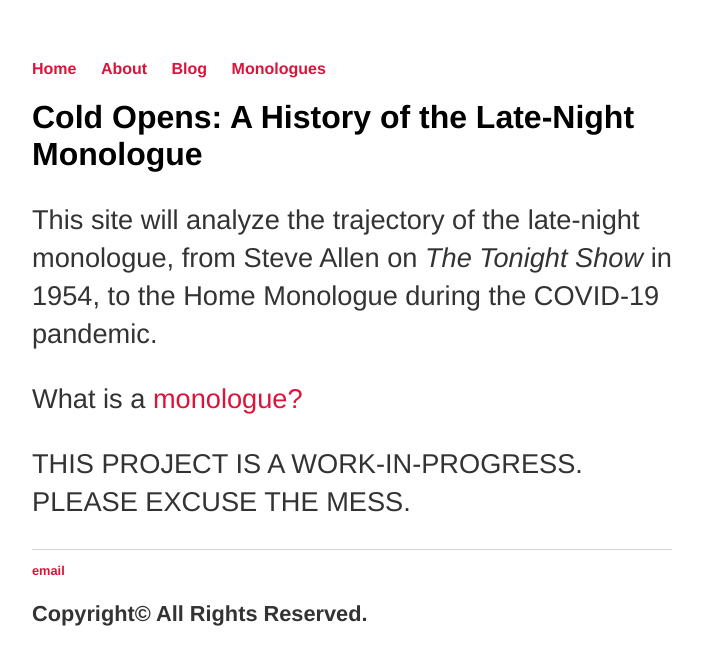
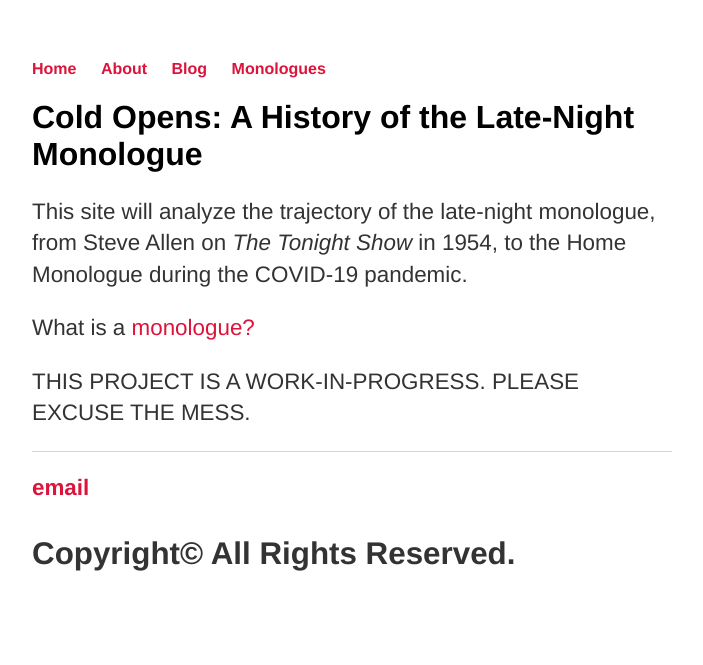
Before and after one commit to andersonshumate/andersonshumate.github.io, a Jekyll site: the page built from index.html, in a window 1280 px wide. Shown: the top 665 px of the page, without its empty margins (288-991 px from the left). Built offline with Jekyll 4.4.1, drawn with Linux system fonts in a browser that asks for light colours.

Commit message:
Update main.css

```diff
--- a/css/main.css
+++ b/css/main.css
@@ -25,14 +25,14 @@ h1 {
     font-family:'Helvetica';
 }
 p {
-    font-size: 1.7em;
+    font-size: 1.4em;
     font-family:'Helvetica';
     line-height: 1.4em;
     color: #333;
 }
 footer {
     border-top: 1px solid #d5d5d5;
-    font-size: .8em;
+    font-size: 1.4em;
 }
 
 ul.posts {
```
